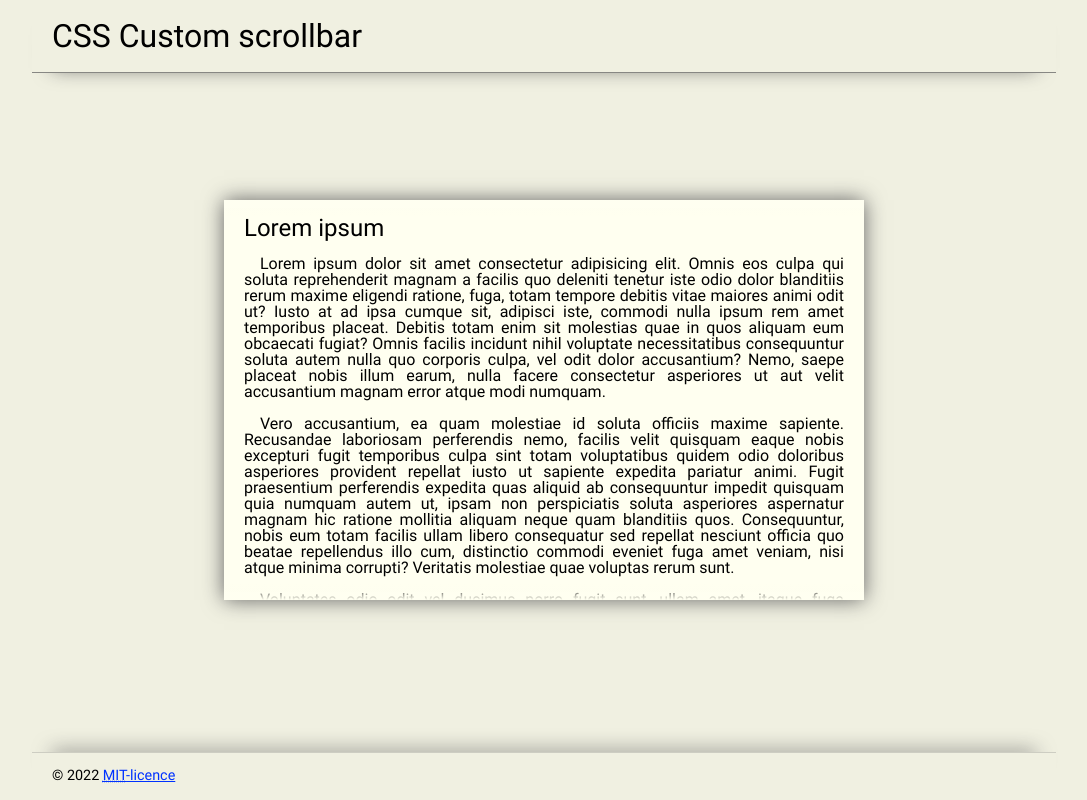
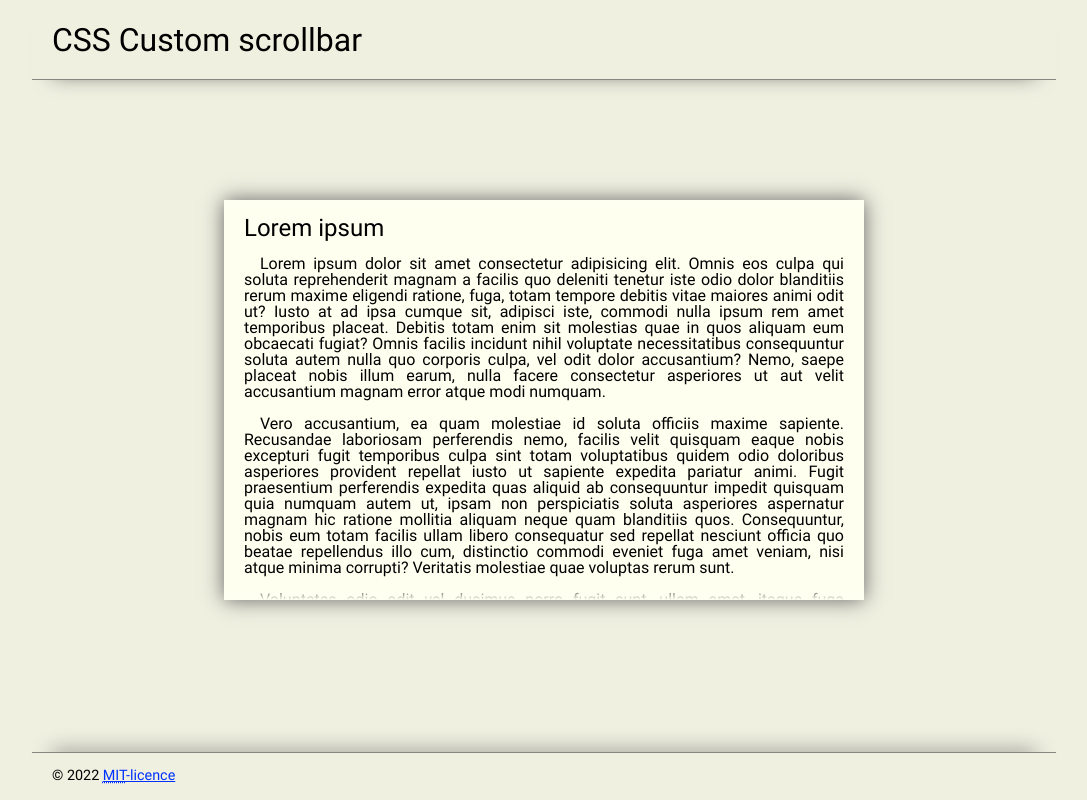
Before and after one commit to jandeswart/scrollbar, a plain HTML site: page index.html in a window 1280 px wide. Shown: the whole page, without its empty margins (96-1183 px from the left). Drawn offline with Linux system fonts and the light colour scheme.

Commit message:
Some CSS-changes

```diff
--- a/static/css/main.css
+++ b/static/css/main.css
@@ -30,10 +30,6 @@ body {
 
 h1 {
 	/* display: block; */
-	margin: 0 10vw;
-	padding: 20px;
-	box-shadow: 0 15px 20px -20px rgba(100, 100, 100, 1);
-	border-bottom: 1px solid rgba(100, 100, 100, 0.75);
 	font-size: 2rem;
 }
 h2{
@@ -42,7 +38,13 @@ h2{
 }
 
 header {
+	display: flex;
+	align-items: center;
 	height: 10vh;
+	margin: 0 10vw;
+	padding-left: 20px;
+	box-shadow: 0 15px 20px -20px rgba(100, 100, 100, 1);
+	border-bottom: 1px solid rgba(100, 100, 100, 0.75);
 }
 
 main {
@@ -53,13 +55,15 @@ main {
 }
 
 footer {
+	display: flex;
+	align-items: center;
 	position: absolute;
 	bottom: 0;
 	margin: 0 10vw;
 	height: 3rem;
 	width: 80vw;
 	box-shadow: 0 -20px 20px -20px rgba(100, 100, 100, 1);
-	border-top: 1px solid rgba(100, 100, 100, 0.25);
+	border-top: 1px solid rgba(100, 100, 100, 0.75);
 }
 
 /* --- The text-block: ----------------------------------------------------- */
@@ -85,7 +89,7 @@ footer {
 
 footer p {
 	width: 100%;
-	padding: 1rem 20px;
+	padding-left: 20px;
 	font-size: 0.9rem;
 }
 
```
